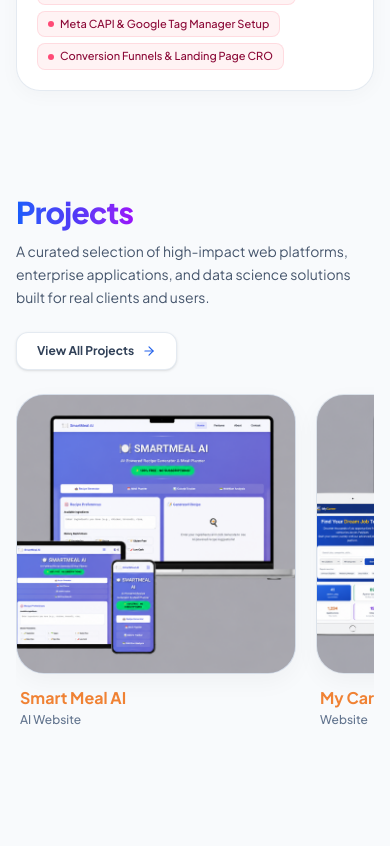
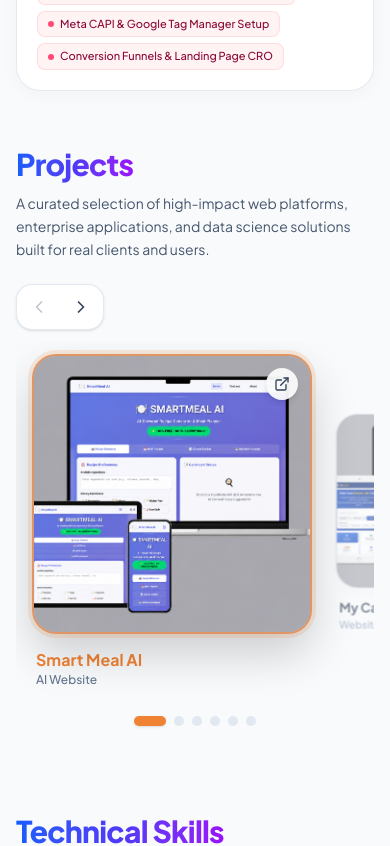
Before and after one commit to manshahussain5/Portfolio-ManshaHussain, a Next.js app: page / in a window 390 px wide. Shown: the part 3260-4106 px from the top of the page. Built offline with nearby package versions, Linux system fonts and the light colour scheme.

Commit message:
Fit projects properly within viewport and add active card size extension effect

```diff
--- a/src/components/Projects.tsx
+++ b/src/components/Projects.tsx
@@ -2,7 +2,7 @@
 
 import React, { useRef, useState, useEffect, useCallback } from "react";
 import Image from "next/image";
-import { ArrowRight, ChevronLeft, ChevronRight, Eye } from "lucide-react";
+import { ArrowRight, ChevronLeft, ChevronRight, Eye, ExternalLink } from "lucide-react";
 import { portfolioData } from "@/data/portfolioData";
 import AnimatedHeading from "@/components/AnimatedHeading";
 
@@ -18,48 +18,68 @@
 
 export default function Projects() {
   const scrollContainerRef = useRef<HTMLDivElement>(null);
-  const [canScrollLeft, setCanScrollLeft] = useState(false);
-  const [canScrollRight, setCanScrollRight] = useState(true);
+  const [activeIndex, setActiveIndex] = useState(0);
 
-  // Mouse drag-to-scroll state
+  // Drag-to-scroll state
   const [isDown, setIsDown] = useState(false);
   const [startX, setStartX] = useState(0);
   const [scrollStartLeft, setScrollStartLeft] = useState(0);
   const [hasDragged, setHasDragged] = useState(false);
 
-  // Check scroll boundary to toggle button states
-  const updateScrollState = useCallback(() => {
-    if (scrollContainerRef.current) {
-      const { scrollLeft, scrollWidth, clientWidth } = scrollContainerRef.current;
-      setCanScrollLeft(scrollLeft > 10);
-      setCanScrollRight(scrollLeft + clientWidth < scrollWidth - 10);
-    }
+  // Scroll detection to highlight whichever card is currently centered
+  const handleScroll = useCallback(() => {
+    const container = scrollContainerRef.current;
+    if (!container) return;
+
+    const containerCenter = container.scrollLeft + container.clientWidth / 2;
+    const cards = container.querySelectorAll<HTMLElement>("[data-project-card]");
+    let closestIndex = 0;
+    let minDistance = Infinity;
+
+    cards.forEach((card, index) => {
+      const cardCenter = card.offsetLeft + card.offsetWidth / 2;
+      const dist = Math.abs(containerCenter - cardCenter);
+      if (dist < minDistance) {
+        minDistance = dist;
+        closestIndex = index;
+      }
+    });
+
+    setActiveIndex(closestIndex);
   }, []);
 
+  // Set up scroll listener
   useEffect(() => {
     const el = scrollContainerRef.current;
     if (!el) return;
-    updateScrollState();
-    el.addEventListener("scroll", updateScrollState, { passive: true });
-    window.addEventListener("resize", updateScrollState);
+    el.addEventListener("scroll", handleScroll, { passive: true });
+    window.addEventListener("resize", handleScroll);
     return () => {
-      el.removeEventListener("scroll", updateScrollState);
-      window.removeEventListener("resize", updateScrollState);
+      el.removeEventListener("scroll", handleScroll);
+      window.removeEventListener("resize", handleScroll);
     };
-  }, [updateScrollState]);
+  }, [handleScroll]);
 
-  // Smooth scroll handler
-  const scroll = (direction: "left" | "right") => {
-    if (scrollContainerRef.current) {
-      const cardWidth = 390; // Approximate card width + gap
-      scrollContainerRef.current.scrollBy({
-        left: direction === "left" ? -cardWidth : cardWidth,
+  // Programmatic smooth scroll to center a specific project card
+  const selectProject = (index: number) => {
+    const boundedIndex = Math.max(0, Math.min(index, portfolioData.projects.length - 1));
+    setActiveIndex(boundedIndex);
+    const container = scrollContainerRef.current;
+    if (!container) return;
+
+    const cards = container.querySelectorAll<HTMLElement>("[data-project-card]");
+    const target = cards[boundedIndex];
+    if (target) {
+      const targetCenter = target.offsetLeft + target.offsetWidth / 2;
+      const containerCenter = container.clientWidth / 2;
+      container.scrollTo({
+        left: Math.max(0, targetCenter - containerCenter),
         behavior: "smooth",
       });
     }
   };
 
-  // Drag-to-scroll handlers for desktop
+  // Mouse drag handlers
   const handleMouseDown = (e: React.MouseEvent) => {
     if (!scrollContainerRef.current) return;
     setIsDown(true);
@@ -80,8 +100,8 @@
     if (!isDown || !scrollContainerRef.current) return;
     e.preventDefault();
     const x = e.pageX - scrollContainerRef.current.offsetLeft;
-    const walk = (x - startX) * 1.5;
-    if (Math.abs(walk) > 5) {
+    const walk = (x - startX) * 1.4;
+    if (Math.abs(walk) > 6) {
       setHasDragged(true);
     }
     scrollContainerRef.current.scrollLeft = scrollStartLeft - walk;
@@ -90,30 +110,30 @@
   return (
     <section
       id="projects"
-      className="relative scroll-mt-[70px] pt-16 pb-12 lg:py-6 lg:min-h-[calc(100dvh-70px)] lg:flex lg:flex-col lg:justify-center w-full max-w-[1650px] mx-auto px-4 sm:px-6 lg:px-10 xl:px-12"
+      className="relative scroll-mt-[70px] pt-4 sm:pt-6 md:pt-8 pb-6 sm:pb-8 w-full max-w-[1650px] mx-auto px-4 sm:px-6 lg:px-10 xl:px-12 flex flex-col justify-center"
     >
-      {/* Section Header with Scrolling Controls */}
+      {/* Section Header with Left/Right Navigation */}
       <AnimatedHeading
         title="Projects"
         subtitle="A curated selection of high-impact web platforms, enterprise applications, and data science solutions built for real clients and users."
         rightElement={
           <div className="flex items-center gap-3">
-            {/* Left & Right Chevron Navigation Controls */}
-            <div className="hidden sm:flex items-center gap-1.5 p-1 bg-white border border-slate-200/90 rounded-2xl shadow-sm">
+            {/* Left & Right Chevron Controls */}
+            <div className="flex items-center gap-1.5 p-1 bg-white border border-slate-200/90 rounded-2xl shadow-sm">
               <button
                 type="button"
-                onClick={() => scroll("left")}
-                disabled={!canScrollLeft}
-                aria-label="Scroll projects left"
+                onClick={() => selectProject(activeIndex - 1)}
+                disabled={activeIndex === 0}
+                aria-label="Previous project"
                 className="w-9 h-9 rounded-xl flex items-center justify-center text-slate-700 hover:text-slate-900 hover:bg-slate-100 disabled:opacity-30 disabled:hover:bg-transparent disabled:cursor-not-allowed transition-all duration-200"
               >
                 <ChevronLeft className="w-5 h-5" />
               </button>
               <button
                 type="button"
-                onClick={() => scroll("right")}
-                disabled={!canScrollRight}
-                aria-label="Scroll projects right"
+                onClick={() => selectProject(activeIndex + 1)}
+                disabled={activeIndex === portfolioData.projects.length - 1}
+                aria-label="Next project"
                 className="w-9 h-9 rounded-xl flex items-center justify-center text-slate-700 hover:text-slate-900 hover:bg-slate-100 disabled:opacity-30 disabled:hover:bg-transparent disabled:cursor-not-allowed transition-all duration-200"
               >
                 <ChevronRight className="w-5 h-5" />
@@ -125,73 +145,59 @@
               href={portfolioData.personal.socials.github}
               target="_blank"
               rel="noopener noreferrer"
-              className="group inline-flex items-center gap-2 px-5 py-2.5 rounded-xl bg-white hover:bg-slate-50 border border-slate-200/90 hover:border-[#2563EB]/50 text-xs font-bold text-slate-700 hover:text-slate-900 transition-all duration-300 shadow-sm hover:shadow-[0_4px_16px_rgba(37,99,235,0.12)] hover:-translate-y-0.5"
+              className="hidden sm:inline-flex items-center gap-2 px-5 py-2.5 rounded-xl bg-white hover:bg-slate-50 border border-slate-200/90 hover:border-[#2563EB]/50 text-xs font-bold text-slate-700 hover:text-slate-900 transition-all duration-300 shadow-sm hover:shadow-[0_4px_16px_rgba(37,99,235,0.12)] hover:-translate-y-0.5"
             >
               <span>View All Projects</span>
               <ArrowRight className="w-3.5 h-3.5 text-[#2563EB] group-hover:translate-x-1 transition-transform" />
             </a>
           </div>
         }
-        className="mb-4 lg:mb-6"
+        className="mb-3 lg:mb-4"
       />
 
-      {/* Scroller Container Area */}
-      <div className="relative group/scroller">
-        {/* Floating Left Scroll Button (Desktop) */}
-        {canScrollLeft && (
-          <button
-            type="button"
-            onClick={() => scroll("left")}
-            aria-label="Scroll left"
-            className="hidden md:flex absolute left-2 top-[38%] -translate-y-1/2 z-20 w-11 h-11 rounded-full bg-white/95 backdrop-blur-md shadow-[0_4px_20px_rgba(0,0,0,0.15)] border border-slate-200/90 items-center justify-center text-slate-700 hover:text-[#2563EB] hover:scale-110 active:scale-95 transition-all duration-200"
-          >
-            <ChevronLeft className="w-6 h-6" />
-          </button>
-        )}
-
-        {/* Floating Right Scroll Button (Desktop) */}
-        {canScrollRight && (
-          <button
-            type="button"
-            onClick={() => scroll("right")}
-            aria-label="Scroll right"
-            className="hidden md:flex absolute right-2 top-[38%] -translate-y-1/2 z-20 w-11 h-11 rounded-full bg-white/95 backdrop-blur-md shadow-[0_4px_20px_rgba(0,0,0,0.15)] border border-slate-200/90 items-center justify-center text-slate-700 hover:text-[#2563EB] hover:scale-110 active:scale-95 transition-all duration-200"
-          >
-            <ChevronRight className="w-6 h-6" />
-          </button>
-        )}
-
-        {/* Horizontal Scrolling Track */}
+      {/* Scroller Track Container */}
+      <div className="relative">
         <div
           ref={scrollContainerRef}
           onMouseDown={handleMouseDown}
           onMouseLeave={handleMouseLeave}
           onMouseUp={handleMouseUp}
           onMouseMove={handleMouseMove}
-          className={`flex flex-nowrap overflow-x-auto scrollbar-none snap-x snap-mandatory gap-5 sm:gap-6 pt-2 pb-5 px-1 scroll-smooth select-none ${
+          className={`flex flex-nowrap items-center overflow-x-auto scrollbar-none snap-x snap-mandatory gap-4 sm:gap-6 py-4 px-4 sm:px-8 md:px-[calc(50%-190px)] scroll-smooth select-none ${
             isDown ? "cursor-grabbing" : "cursor-grab"
           }`}
         >
-          {portfolioData.projects.map((project) => {
+          {portfolioData.projects.map((project, index) => {
             const bgColor = projectBgMap[project.id] || "#D2D8E2";
+            const isActive = index === activeIndex;
 
             return (
-              <a
+              <div
                 key={project.id}
-                href={project.liveUrl || project.githubUrl}
-                target="_blank"
-                rel="noopener noreferrer"
+                data-project-card
                 onClick={(e) => {
                   if (hasDragged) {
                     e.preventDefault();
+                    return;
+                  }
+                  if (!isActive) {
+                    selectProject(index);
                   }
                 }}
-                className="w-[280px] xs:w-[320px] sm:w-[350px] md:w-[380px] shrink-0 snap-start flex flex-col group cursor-pointer"
+                className={`shrink-0 flex flex-col group cursor-pointer transition-all duration-500 ease-out ${
+                  isActive
+                    ? "w-[280px] xs:w-[320px] sm:w-[360px] md:w-[390px] z-20 scale-100 opacity-100"
+                    : "w-[190px] xs:w-[220px] sm:w-[250px] md:w-[275px] z-10 scale-[0.92] opacity-60 hover:opacity-85"
+                }`}
               >
-                {/* Square Mockup Box */}
+                {/* Square Mockup Box with Viewport Constraint */}
                 <div
                   style={{ backgroundColor: bgColor }}
-                  className="relative aspect-square w-full rounded-[28px] overflow-hidden border border-slate-200/70 shadow-[0_8px_25px_rgba(0,0,0,0.04)] group-hover:shadow-[0_20px_45px_rgba(0,0,0,0.14)] transition-all duration-300 group-hover:-translate-y-1.5"
+                  className={`relative aspect-square max-h-[min(300px,42vh)] w-full rounded-[24px] sm:rounded-[28px] overflow-hidden transition-all duration-500 ease-out ${
+                    isActive
+                      ? "border-2 border-[#F08234]/70 shadow-[0_20px_45px_rgba(0,0,0,0.18)] ring-4 ring-[#F08234]/15 -translate-y-1"
+                      : "border border-slate-200/70 shadow-[0_6px_20px_rgba(0,0,0,0.04)]"
+                  }`}
                 >
                   <Image
                     src={project.image}
@@ -203,25 +209,82 @@
                   />
 
                   {/* Centered Eye Preview Badge on Hover */}
-                  <div className="absolute inset-0 bg-slate-900/10 backdrop-blur-[1.5px] opacity-0 group-hover:opacity-100 transition-opacity duration-300 flex items-center justify-center pointer-events-none">
-                    <div className="w-14 h-14 rounded-2xl bg-[#0F3D78] shadow-xl flex items-center justify-center transform scale-90 group-hover:scale-100 transition-all duration-300 border border-white/20">
-                      <Eye className="w-6 h-6 text-[#F08234]" />
+                  <div className="absolute inset-0 bg-slate-900/15 backdrop-blur-[1.5px] opacity-0 group-hover:opacity-100 transition-opacity duration-300 flex items-center justify-center pointer-events-none">
+                    <div className="w-12 h-12 sm:w-14 sm:h-14 rounded-2xl bg-[#0F3D78] shadow-xl flex items-center justify-center transform scale-90 group-hover:scale-100 transition-all duration-300 border border-white/20">
+                      <Eye className="w-5 h-5 sm:w-6 sm:h-6 text-[#F08234]" />
                     </div>
                   </div>
+
+                  {/* Active Card Live Link Direct Button */}
+                  {isActive && (project.liveUrl || project.githubUrl) && (
+                    <a
+                      href={project.liveUrl || project.githubUrl}
+                      target="_blank"
+                      rel="noopener noreferrer"
+                      onClick={(e) => e.stopPropagation()}
+                      className="absolute top-3 right-3 z-30 w-8 h-8 rounded-full bg-white/90 backdrop-blur-md shadow-md flex items-center justify-center text-slate-700 hover:text-[#2563EB] hover:scale-110 transition-all duration-200"
+                      title="Open live site"
+                      aria-label={`Open live site for ${project.title}`}
+                    >
+                      <ExternalLink className="w-4 h-4" />
+                    </a>
+                  )}
                 </div>
 
-                {/* Project Title and Category Underneath the Box */}
-                <div className="pt-3.5 px-1 flex flex-col">
-                  <h3 className="text-base sm:text-lg font-bold text-[#F08234] group-hover:text-[#EA580C] transition-colors leading-tight">
-                    {project.title}
-                  </h3>
-                  <p className="text-xs sm:text-sm font-medium text-slate-500 mt-1">
+                {/* Project Title and Category Underneath */}
+                <div className="pt-3 px-1 flex flex-col transition-all duration-300">
+                  <div className="flex items-center justify-between gap-2">
+                    <h3
+                      className={`font-bold transition-all duration-300 leading-tight ${
+                        isActive
+                          ? "text-base sm:text-lg md:text-xl text-[#F08234]"
+                          : "text-sm sm:text-base text-slate-700 truncate"
+                      }`}
+                    >
+                      {project.title}
+                    </h3>
+                    {isActive && (
+                      <a
+                        href={project.liveUrl || project.githubUrl}
+                        target="_blank"
+                        rel="noopener noreferrer"
+                        onClick={(e) => e.stopPropagation()}
+                        className="hidden xs:inline-flex items-center gap-1 text-[11px] font-bold text-blue-600 hover:text-blue-700 bg-blue-50 hover:bg-blue-100/80 px-2.5 py-0.5 rounded-full border border-blue-200/60 transition-colors shrink-0"
+                      >
+                        Live Demo ↗
+                      </a>
+                    )}
+                  </div>
+                  <p
+                    className={`font-medium transition-colors duration-300 mt-0.5 ${
+                      isActive
+                        ? "text-xs sm:text-sm text-slate-500"
+                        : "text-[11px] sm:text-xs text-slate-400"
+                    }`}
+                  >
                     {project.category}
                   </p>
                 </div>
-              </a>
+              </div>
             );
           })}
+        </div>
+
+        {/* Interactive Dots Pagination */}
+        <div className="flex items-center justify-center gap-2 mt-3 sm:mt-4">
+          {portfolioData.projects.map((p, idx) => (
+            <button
+              key={p.id}
+              type="button"
+              onClick={() => selectProject(idx)}
+              aria-label={`Jump to project ${p.title}`}
+              className={`h-2.5 rounded-full transition-all duration-300 cursor-pointer ${
+                idx === activeIndex
+                  ? "w-8 bg-[#F08234] shadow-sm"
+                  : "w-2.5 bg-slate-200 hover:bg-slate-300"
+              }`}
+            />
+          ))}
         </div>
       </div>
     </section>
```
